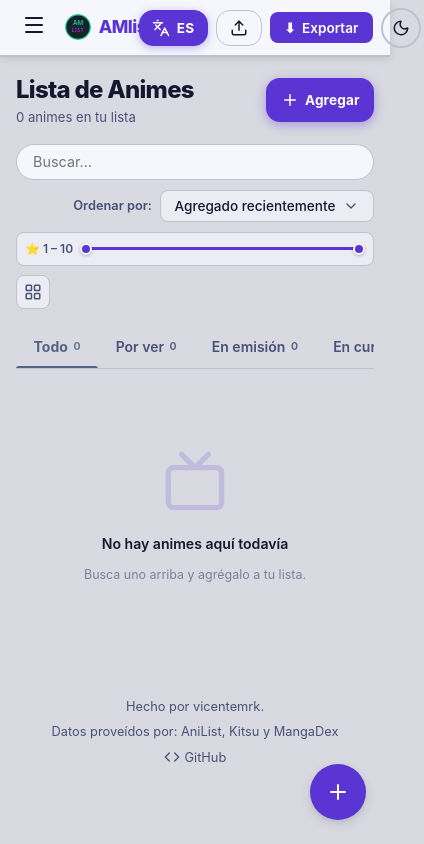
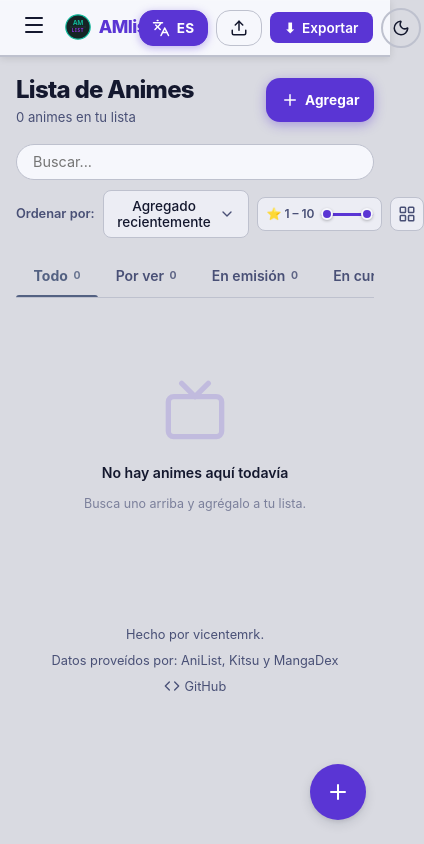
Before and after one commit to vicentemrk/Am-List, a React (Vite) app: page /#/anime/all in a window 390 px wide. Shown: the whole page, 424 px wide, since content can reach past the window. Built offline with nearby package versions, Linux system fonts and the light colour scheme.

Commit message:
feat: add ItemListPage component with filtering, sorting, and manual drag-and-drop reordering functionality

```diff
--- a/src/presentation/components/EditModal/EditModal.css
+++ b/src/presentation/components/EditModal/EditModal.css
@@ -211,28 +211,29 @@
   align-items: center;
   justify-content: center;
   gap: 0.45rem;
-  padding: 0.45rem 0.75rem;
-  border-radius: var(--radius-md);
-  border: 1.5px solid var(--border);
-  background: var(--surface);
+  padding: 0.45rem 0.85rem;
+  border-radius: var(--radius-sm);
+  border: 1px solid var(--outline-variant, var(--border));
+  background: var(--surface-container, var(--surface));
   color: var(--text-muted);
   font-size: 0.85rem;
-  font-weight: 600;
+  font-weight: 500;
   cursor: pointer;
-  height: 40px;
-  transition: all 0.2s ease;
+  box-sizing: border-box;
+  transition: border-color 0.18s ease, background 0.18s ease, color 0.18s ease;
 }
 
 .edit-modal__fav-toggle-btn:hover {
+  background: var(--surface-variant, var(--surface));
   border-color: var(--tab-favorito);
   color: var(--tab-favorito);
 }
 
 .edit-modal__fav-toggle-btn--active {
-  background: color-mix(in srgb, var(--tab-favorito) 15%, transparent);
+  background: color-mix(in srgb, var(--tab-favorito) 15%, var(--surface-container, var(--surface)));
   border-color: var(--tab-favorito);
   color: var(--tab-favorito);
-  font-weight: 700;
+  font-weight: 600;
 }
 
 .edit-modal__label {
--- a/src/presentation/components/EditModal/EditModal.jsx
+++ b/src/presentation/components/EditModal/EditModal.jsx
@@ -217,7 +217,7 @@ export function EditModal({ item, onClose, onUpdate }) {
 
             <div className="edit-modal__divider" />
 
-            {/* Controls — Tu Estado (Lista) + Puntuación */}
+            {/* Controls — Tu Estado (Lista) + Favorito */}
             <div className="edit-modal__controls">
               <div className="edit-modal__control-group">
                 <label className="edit-modal__label" htmlFor={`modal-status-${draft.id}`}>Tu Estado (Lista)</label>
@@ -230,6 +230,23 @@ export function EditModal({ item, onClose, onUpdate }) {
               </div>
 
               <div className="edit-modal__control-group">
+                <label className="edit-modal__label">Favorito</label>
+                <button
+                  type="button"
+                  className={`edit-modal__fav-toggle-btn${draft.favorito ? ' edit-modal__fav-toggle-btn--active' : ''}`}
+                  onClick={handleToggleFavorito}
+                  aria-pressed={draft.favorito}
+                  title={draft.favorito ? 'Quitar de favoritos' : 'Marcar como favorito'}
+                >
+                  <Star size={16} fill={draft.favorito ? 'currentColor' : 'none'} />
+                  <span>{draft.favorito ? 'Favorito' : 'No favorito'}</span>
+                </button>
+              </div>
+            </div>
+
+            {/* Row 2: Puntuación + Progreso */}
+            <div className="edit-modal__controls" style={{ marginTop: '0.75rem' }}>
+              <div className="edit-modal__control-group">
                 <label className="edit-modal__label" htmlFor={`modal-score-${draft.id}`}>Puntuación</label>
                 <CustomSelect
                   id={`modal-score-${draft.id}`}
@@ -238,9 +255,7 @@ export function EditModal({ item, onClose, onUpdate }) {
                   options={SCORE_OPTIONS}
                 />
               </div>
-            </div>
 
-            {/* Progreso */}
               <div className="edit-modal__control-group edit-modal__control-group--progress">
                 <label className="edit-modal__label" htmlFor={`modal-prog-actual-${draft.id}`}>Progreso ({progressMax} totales)</label>
                 <div className="edit-modal__progress-inputs">
@@ -263,6 +278,7 @@ export function EditModal({ item, onClose, onUpdate }) {
                     onChange={(e) => handleProgressChange('maximo', e.target.value === '' ? null : e.target.value)}
                     title="Total (editar si es incorrecto)"
                   />
+                </div>
               </div>
             </div>
 
--- a/src/presentation/components/ItemCard/ItemCard.jsx
+++ b/src/presentation/components/ItemCard/ItemCard.jsx
@@ -149,6 +149,21 @@ function ItemCardComponent({ item, onUpdate, onRemove, onEdit, onDetail, isDragg
                     </button>
                   );
                 })}
+                <div className="item-card__status-divider" />
+                <button
+                  className={`item-card__status-option item-card__status-option--favorito${item.favorito ? ' item-card__status-option--active' : ''}`}
+                  role="option"
+                  aria-selected={item.favorito}
+                  onClick={(e) => {
+                    e.stopPropagation();
+                    onUpdate(item.id, { favorito: !item.favorito });
+                    setStatusMenuOpen(false);
+                  }}
+                >
+                  <Star size={14} fill={item.favorito ? 'currentColor' : 'none'} />
+                  <span className="item-card__status-option-label">Favorito</span>
+                  {item.favorito && <span className="item-card__status-check" aria-hidden="true">✓</span>}
+                </button>
               </div>
             )}
           </div>
@@ -343,6 +358,21 @@ function ItemCardComponent({ item, onUpdate, onRemove, onEdit, onDetail, isDragg
                       </button>
                     );
                   })}
+                  <div className="item-card__status-divider" />
+                  <button
+                    className={`item-card__status-option item-card__status-option--favorito${item.favorito ? ' item-card__status-option--active' : ''}`}
+                    role="option"
+                    aria-selected={item.favorito}
+                    onClick={(e) => {
+                      e.stopPropagation();
+                      onUpdate(item.id, { favorito: !item.favorito });
+                      setStatusMenuOpen(false);
+                    }}
+                  >
+                    <Star size={14} fill={item.favorito ? 'currentColor' : 'none'} />
+                    <span className="item-card__status-option-label">Favorito</span>
+                    {item.favorito && <span className="item-card__status-check" aria-hidden="true">✓</span>}
+                  </button>
                 </div>
               )}
             </div>
--- a/src/presentation/pages/ItemListPage.jsx
+++ b/src/presentation/pages/ItemListPage.jsx
@@ -227,6 +227,8 @@ export function ItemListPage({
               aria-label="Buscar por título, etiqueta o descripción"
             />
           </div>
+          {/* Controles de barra: Ordenar por, Slider de Puntuación y Densidad */}
+          <div className="list-page__toolbar-controls">
             {/* Selector de ordenamiento — incluye ASC/DESC con separador */}
             <div className="list-page__sort-wrap">
               <span className="list-page__sort-label">Ordenar por:</span>
@@ -252,6 +254,7 @@ export function ItemListPage({
             >
               {density === 'detailed' ? <LayoutGrid size={18} /> : <LayoutList size={18} />}
             </button>
+          </div>
         </div>
 
         {availableTags.length > 0 && (
--- a/src/presentation/pages/ListPage.css
+++ b/src/presentation/pages/ListPage.css
@@ -81,6 +81,13 @@
   gap: 0.75rem;
   margin-top: 0.8rem;
   width: 100%;
+}
+
+.list-page__toolbar-controls {
+  display: flex;
+  align-items: center;
+  gap: 0.6rem;
+  flex-shrink: 0;
 }
 
 .list-page__sort-wrap {
@@ -252,14 +259,21 @@
     width: 100%;
   }
 
-  .list-page__sort-wrap {
+  .list-page__toolbar-controls {
     width: 100%;
-    justify-content: flex-end;
+    display: flex;
+    align-items: center;
+    justify-content: space-between;
+    gap: 0.5rem;
   }
 
-  .list-page__toolbar .score-slider {
-    width: 100%;
-    max-width: none;
+  .list-page__sort-wrap {
+    flex: 1;
+    justify-content: flex-start;
+  }
+
+  .list-page__toolbar-controls .score-slider {
+    flex-shrink: 0;
   }
 
   .list-page__add-btn {
@@ -274,6 +288,7 @@
     padding: 0.35rem 0.75rem;
   }
 }
+
 
 
 
```
Lines whose indentation alone changed are shown as unchanged.
